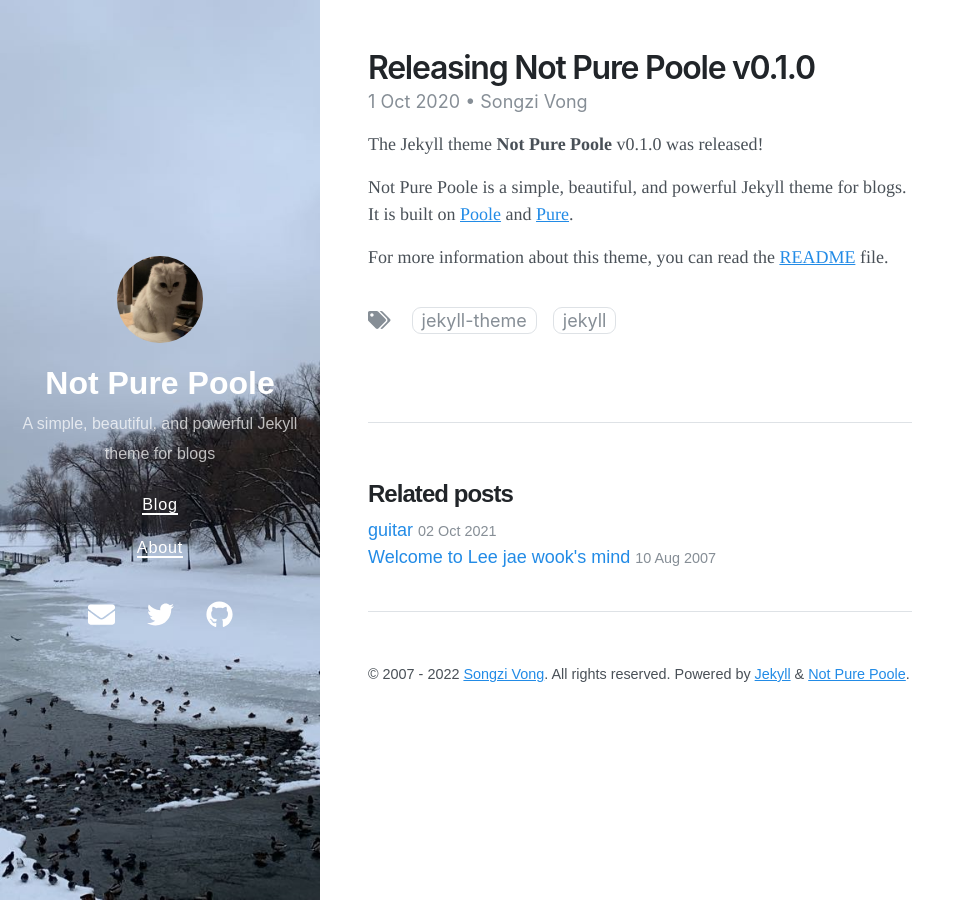
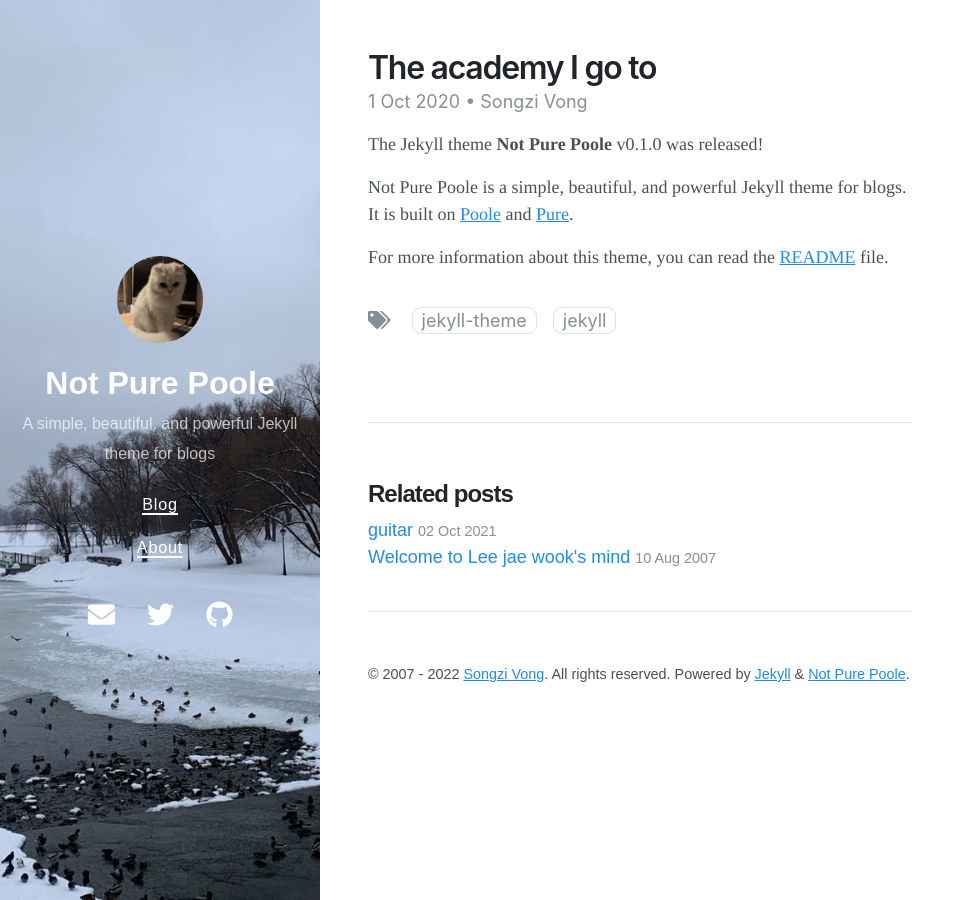
Before and after one commit to limegum07/limegum07.github.io, a Jekyll site: the page built from _posts/2020-10-01-releasing-not-pure-poole-v0-1-0.md, in a window 1280 px wide. Shown: the whole page, without its empty margins (0-972 px from the left). Built offline with Jekyll 4.4.1, drawn with Linux system fonts in a browser that asks for light colours; nearby versions of some CDN libraries.

Commit message:
Update 2020-10-01-releasing-not-pure-poole-v0-1-0.md

```diff
--- a/_posts/2020-10-01-releasing-not-pure-poole-v0-1-0.md
+++ b/_posts/2020-10-01-releasing-not-pure-poole-v0-1-0.md
@@ -1,6 +1,6 @@
 ---
 layout: post
-title: Releasing Not Pure Poole v0.1.0
+title: The academy I go to
 author: Songzi Vong
 tags:
 - jekyll theme
```
